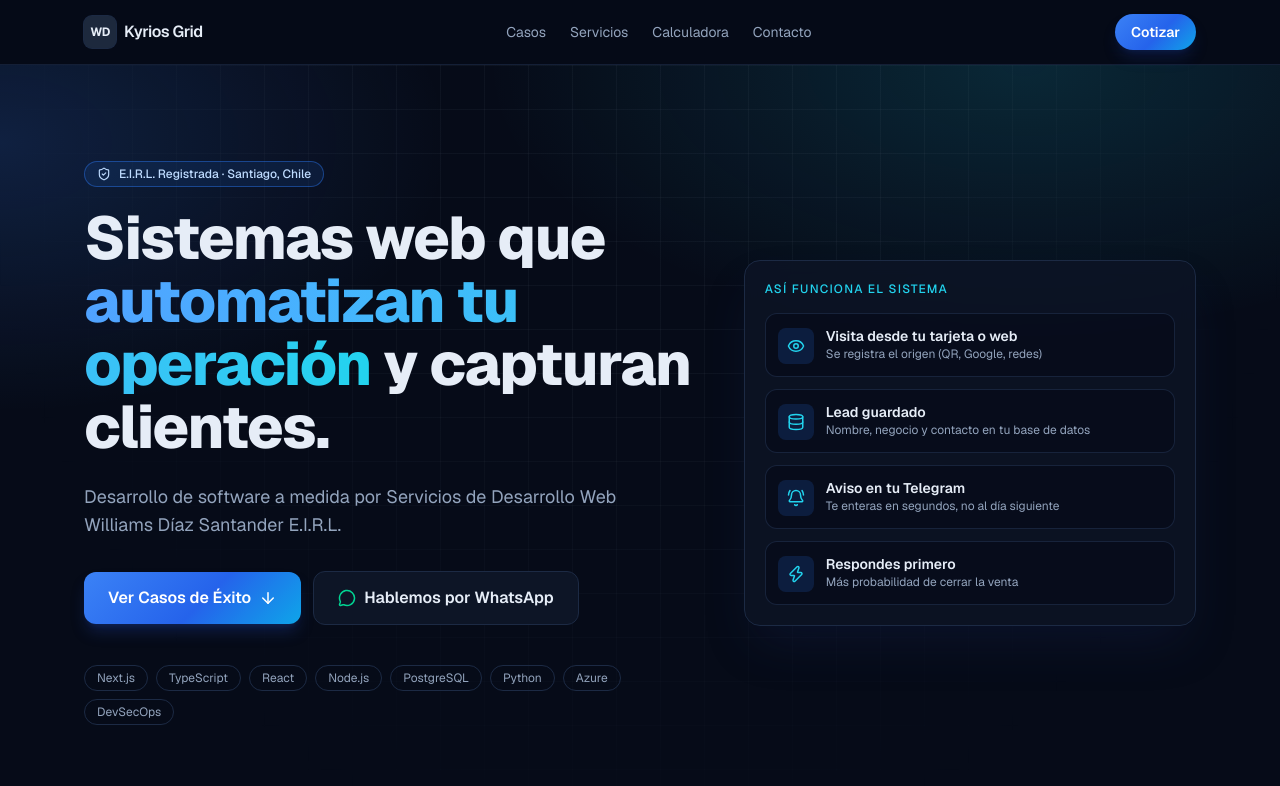
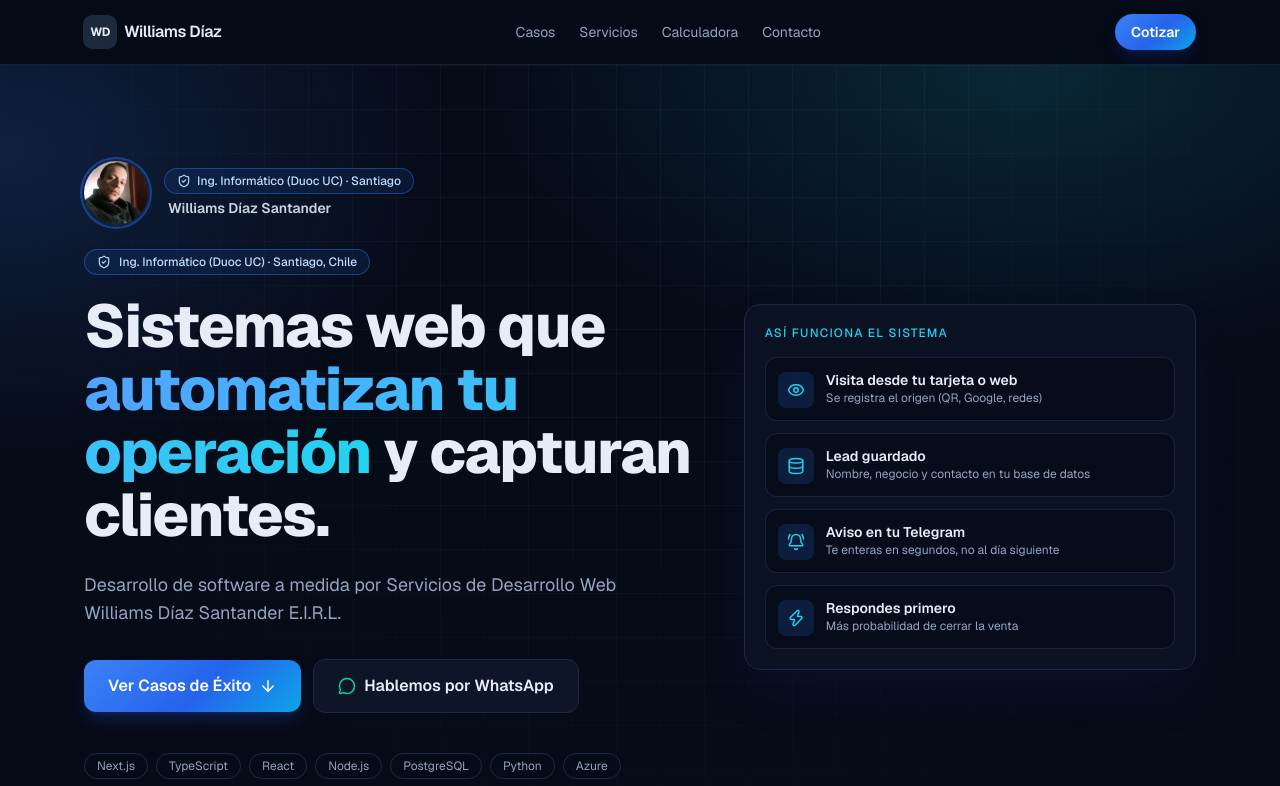
Before and after one commit to WilldiazRaM/WilldiazRaM.github.io, a Next.js app: page / in a window 1280 px wide. Shown: the top 786 px of the page. Built offline with nearby package versions, Linux system fonts and the light colour scheme; no server answers.

Commit message:
fix: corregir alineación de la foto de perfil en el Hero

```diff
--- a/app/layout.tsx
+++ b/app/layout.tsx
@@ -13,6 +13,10 @@ export const metadata: Metadata = {
   applicationName: site.brand,
   authors: [{ name: site.name, url: site.url }],
   alternates: { canonical: "/" },
+  icons: {
+    icon: "/favicon.svg",
+    apple: "/kyrios-tile.jpg", // Para cuando guarden tu web en la pantalla de un iPhone
+  },
   openGraph: {
     type: "website",
     locale: "es_CL",
@@ -22,12 +26,23 @@ export const metadata: Metadata = {
     description: site.description,
     images: [{ url: "/og.png", width: 1200, height: 630, alt: site.title }],
   },
-  twitter: { card: "summary_large_image", title: site.title, description: site.description, images: ["/og.png"] },
+  twitter: {
+    card: "summary_large_image",
+    title: site.title,
+    description: site.description,
+    images: ["/og.png"],
+  },
   robots: { index: true, follow: true },
-  ...(site.gscVerification ? { verification: { google: site.gscVerification } } : {}),
+  ...(site.gscVerification
+    ? { verification: { google: site.gscVerification } }
+    : {}),
 };
 
-export const viewport: Viewport = { themeColor: "#060b18", width: "device-width", initialScale: 1 };
+export const viewport: Viewport = {
+  themeColor: "#060b18",
+  width: "device-width",
+  initialScale: 1,
+};
 
 const jsonLd = {
   "@context": "https://schema.org",
@@ -40,7 +55,11 @@ const jsonLd = {
       url: site.url,
       description: site.description,
       areaServed: { "@type": "Country", name: "Chile" },
-      address: { "@type": "PostalAddress", addressLocality: "Santiago", addressCountry: "CL" },
+      address: {
+        "@type": "PostalAddress",
+        addressLocality: "Santiago",
+        addressCountry: "CL",
+      },
       email: site.email,
       ...(hasRealPhone ? { telephone: site.phone } : {}),
       founder: { "@id": `${site.url}/#person` },
@@ -58,16 +77,43 @@ const jsonLd = {
   ],
 };
 
-export default function RootLayout({ children }: { children: React.ReactNode }) {
+export default function RootLayout({
+  children,
+}: {
+  children: React.ReactNode;
+}) {
   return (
-    <html lang="es-CL" className={`${GeistSans.variable} ${GeistMono.variable} h-full antialiased`}>
+    <html
+      lang="es-CL"
+      className={`${GeistSans.variable} ${GeistMono.variable} h-full antialiased`}
+    >
+      <head>
+        {/* Cabeceras de seguridad compatibles con HTML estático */}
+        <meta httpEquiv="X-Content-Type-Options" content="nosniff" />
+        <meta
+          httpEquiv="Referrer-Policy"
+          content="strict-origin-when-cross-origin"
+        />
+        <meta
+          httpEquiv="Content-Security-Policy"
+          content="default-src 'self'; script-src 'self' 'unsafe-inline' 'unsafe-eval' https://www.googletagmanager.com; style-src 'self' 'unsafe-inline'; img-src 'self' data: https:; connect-src 'self' https://*.workers.dev https://www.google-analytics.com;"
+        />
+      </head>
       <body className="flex min-h-full flex-col">
-        <script type="application/ld+json" dangerouslySetInnerHTML={{ __html: JSON.stringify(jsonLd).replace(/</g, "\\u003c") }} />
+        <script
+          type="application/ld+json"
+          dangerouslySetInnerHTML={{
+            __html: JSON.stringify(jsonLd).replace(/</g, "\\u003c"),
+          }}
+        />
         <Attribution />
         {children}
         {site.gaId && (
           <>
-            <Script src={`https://www.googletagmanager.com/gtag/js?id=${site.gaId}`} strategy="afterInteractive" />
+            <Script
+              src={`https://www.googletagmanager.com/gtag/js?id=${site.gaId}`}
+              strategy="afterInteractive"
+            />
             <Script id="ga4" strategy="afterInteractive">
               {`window.dataLayer=window.dataLayer||[];function gtag(){dataLayer.push(arguments)}window.gtag=gtag;gtag('js',new Date());gtag('config','${site.gaId}');`}
             </Script>
--- a/app/smart-id/page.tsx
+++ b/app/smart-id/page.tsx
@@ -6,7 +6,7 @@ import { waLink, WA_FROM_CARD } from "@/lib/links";
 import { TrackedLink } from "@/components/TrackedLink";
 import { GithubIcon, LinkedinIcon } from "@/components/BrandIcons";
 import { projects } from "@/data/projects";
-
+import Image from "next/image";
 // Página utilitaria (tarjeta digital / NFC): no se indexa, para no competir con la home.
 export const metadata: Metadata = {
   title: "Tarjeta digital",
@@ -22,8 +22,18 @@ export default function SmartIdPage() {
     <div className="flex min-h-screen justify-center bg-gray-100 pb-10">
       <div className="w-full max-w-md overflow-hidden bg-white shadow-xl sm:rounded-b-3xl">
         <div className="relative rounded-b-[40px] bg-slate-900 px-6 pb-6 pt-10 text-center text-white shadow-md">
-          <div className="mx-auto mb-3 flex h-24 w-24 items-center justify-center rounded-full bg-white p-1 shadow-lg">
-            <div className="flex h-full w-full items-center justify-center rounded-full bg-slate-800 text-2xl font-bold">WD</div>
+          {/* Foto de perfil con anillo gradiente y efecto hover */}
+          <div className="mx-auto mb-4 flex h-28 w-28 items-center justify-center rounded-full bg-gradient-to-tr from-blue-500 to-purple-500 p-[3px] shadow-xl">
+            <div className="relative h-full w-full overflow-hidden rounded-full border-4 border-slate-900 bg-slate-800">
+              <Image
+                src="/perfil_pic/perfil.jpg"
+                alt={site.name}
+                fill
+                className="object-cover transition-transform duration-500 hover:scale-110"
+                sizes="112px"
+                priority
+              />
+            </div>
           </div>
           <h1 className="text-2xl font-extrabold tracking-tight">{site.name}</h1>
           <p className="mt-1 text-sm font-medium text-blue-400">{site.role}</p>
--- a/components/Hero.tsx
+++ b/components/Hero.tsx
@@ -3,13 +3,36 @@ import { site, hasRealPhone } from "@/data/site";
 import { waLink, WA_FROM_WEB } from "@/lib/links";
 import { LeadFlowCard } from "./LeadFlowCard";
 import { TrackedLink } from "./TrackedLink";
+import Image from "next/image";
 
 export function Hero() {
   return (
     <section className="hero-glow relative overflow-hidden border-b border-line/60">
       <div className="grid-lines pointer-events-none absolute inset-0" aria-hidden="true" />
+
       <div className="relative mx-auto grid max-w-6xl items-center gap-12 px-5 pb-20 pt-14 md:grid-cols-[1.15fr_0.85fr] md:pb-28 md:pt-24">
         <div>
+          {/* Bloque de Autoridad con Foto */}
+          <div className="mb-6 flex items-center gap-4">
+            <div className="relative h-16 w-16 overflow-hidden rounded-full ring-2 ring-blue-500/40 ring-offset-2 ring-offset-slate-950/50">
+              <Image
+                src="/perfil_pic/perfil.jpg"
+                alt="Williams Díaz Santander"
+                fill
+                className="object-cover"
+                sizes="64px"
+                priority
+              />
+            </div>
+            <div className="flex flex-col items-start gap-1">
+              <p className="inline-flex items-center gap-1.5 rounded-full border border-blue-500/40 bg-blue-500/10 px-3 py-1 text-xs font-medium text-blue-200 shadow-sm backdrop-blur-sm">
+                <ShieldCheck size={14} /> {site.badges[0]} · Santiago
+              </p>
+              <p className="pl-1 text-sm font-semibold text-slate-300">
+                Williams Díaz Santander
+              </p>
+            </div>
+          </div>
           <p className="mb-5 inline-flex items-center gap-2 rounded-full border border-blue-500/40 bg-blue-500/10 px-3 py-1 text-xs font-medium text-blue-200">
             <ShieldCheck size={14} /> {site.badges[0]} · Santiago, Chile
           </p>
--- a/data/site.ts
+++ b/data/site.ts
@@ -3,7 +3,7 @@ import contact from "./contact.json";
 export const site = {
   name: "Williams Díaz Santander",
   role: "Ingeniero en Informática • Duoc UC",
-  brand: "Kyrios Grid",
+  brand: "Williams Díaz",
   company: "Servicios de Desarrollo Web Williams Díaz Santander E.I.R.L.",
   city: "Santiago, Chile",
   url: "https://digital.kyriosgrid.cl",
@@ -11,7 +11,11 @@ export const site = {
   description:
     "Desarrollo de software a medida en Santiago: sitios y sistemas que automatizan tu operación, registran cada lead y te avisan en tiempo real. Next.js, PostgreSQL y Azure.",
   ...contact,
-  badges: ["E.I.R.L. Registrada", "Microsoft Founders Hub"],
+  badges: [
+    "Ing. Informático (Duoc UC)",
+    "Microsoft Founders Hub",
+    "Especialista B2B"
+  ],
   stack: ["Next.js", "TypeScript", "React", "Node.js", "PostgreSQL", "Python", "Azure", "DevSecOps"],
   // Se inyectan en build vía variables de entorno (ver docs/DEPLOY.md)
   leadEndpoint: process.env.NEXT_PUBLIC_LEAD_ENDPOINT ?? "",
```
Also changed, not shown: public/perfil_pic/perfil.jpg (added).
